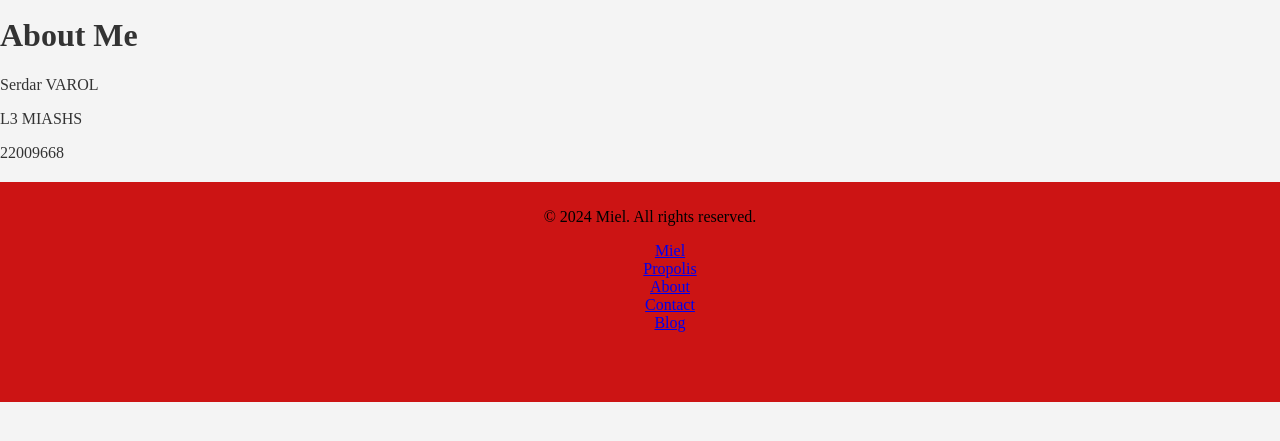
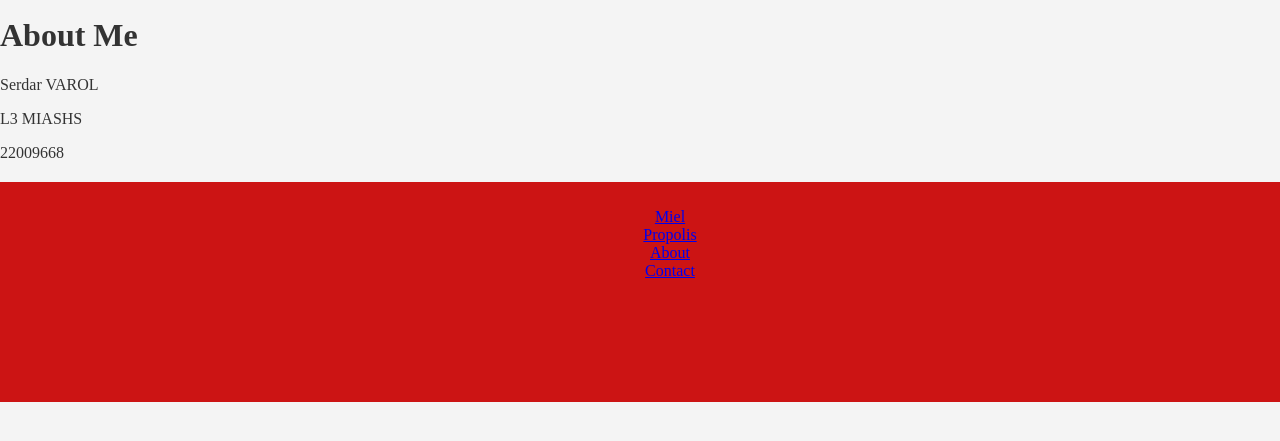
Before and after one commit to serdarvarl/web_dev_e_commerce, a PHP site: page /about.php in a window 1280 px wide. Shown: the part 304-745 px from the top of the page. Run offline with PHP 8.4, Linux system fonts and the light colour scheme.

Commit message:
updatte html
update html

```diff
--- a/about.php
+++ b/about.php
@@ -50,17 +50,14 @@
 
   <!-- Footer -->
   <footer class="footer">
-    <p>&copy; 2024 Miel. All rights reserved.</p>
     <nav class="bottom_menu">
       <ul>
         <li><a href="index.html">Miel</a></li>
         <li><a href="propolis.html">Propolis</a></li>
         <li><a href="about.html">About</a></li>
         <li><a href="contact.html">Contact</a></li>
-        <li><a href="blog.html">Blog</a></li>
       </ul>
     </nav>
   </footer>
-
 </body>
 </html>
```
Also changed, not shown: 1 other file.
